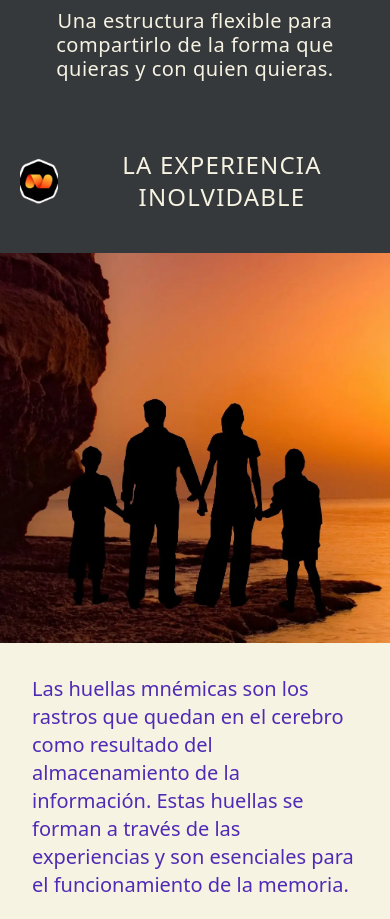
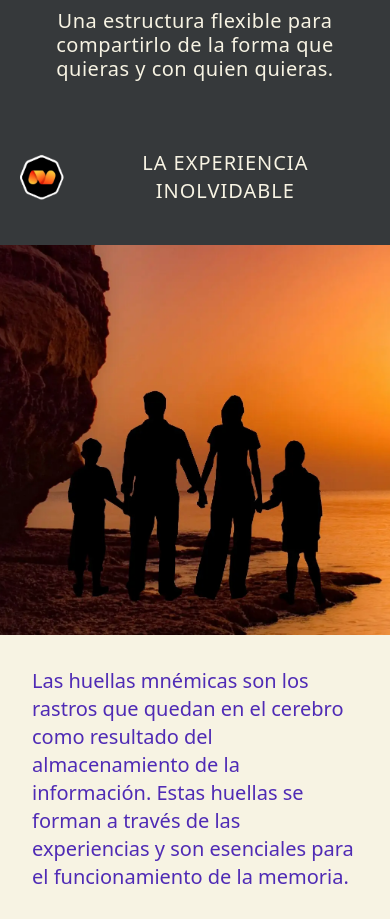
Before and after one commit to fedeemilo/Nemica, a React (Vite) app: page / in a window 390 px wide. Shown: the part 3880-4799 px from the top of the page. Built offline with nearby package versions, Linux system fonts and the light colour scheme.

Commit message:
update de codigo

```diff
--- a/src/App.jsx
+++ b/src/App.jsx
@@ -270,7 +270,7 @@ export default function App() {
         </div>
       </div>
 
-      <div className="bg-gris text-beige text-2xl p-5 font-medium pb-10 | lg:text-xl text-center">
+      <div className="bg-gris text-beige text-xl p-5 font-medium pb-10 | lg:text-xl text-center">
         <Line imgSrc={logo} description="LA EXPERIENCIA INOLVIDABLE" />
       </div>
 
```
